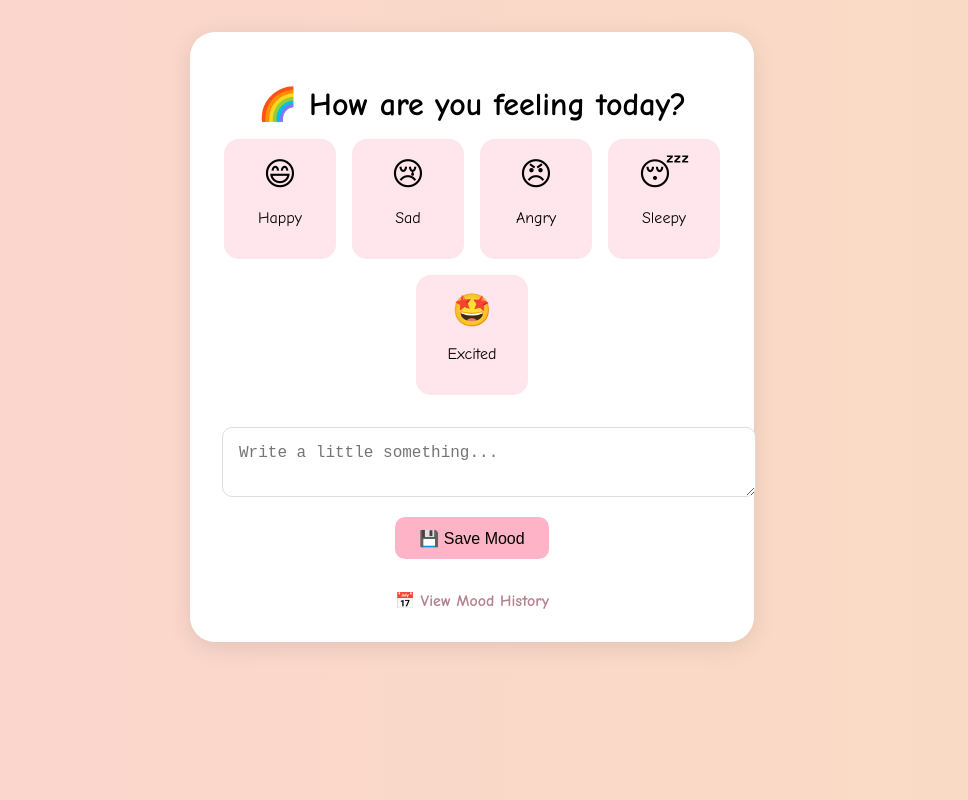
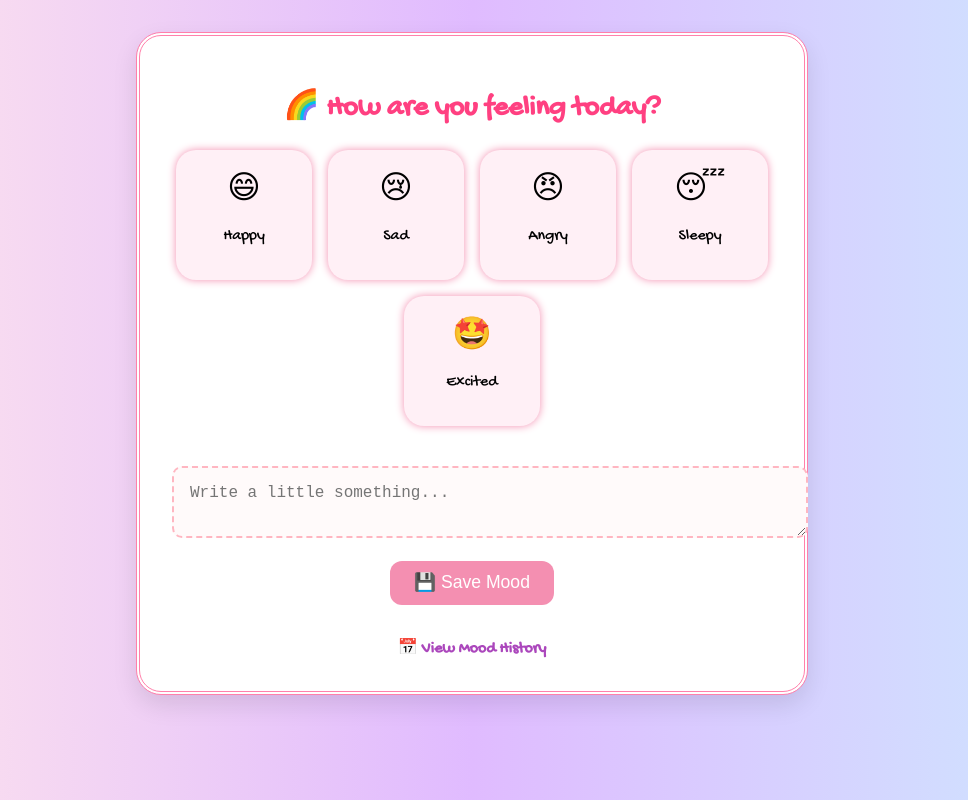
Before and after one commit to i-play-dead/mood-diary, a plain HTML site: page index.html in a window 1280 px wide. Shown: the whole page, without its empty margins (168-1136 px from the left). Drawn offline with Linux system fonts and the light colour scheme.

Commit message:
Update style.css

```diff
--- a/style.css
+++ b/style.css
@@ -1,21 +1,32 @@
+@import url('https://fonts.googleapis.com/css2?family=Gochi+Hand&display=swap');
+
 body {
   margin: 0;
-  font-family: 'Comic Sans MS', cursive, sans-serif;
-  background: linear-gradient(to right, #fcd5ce, #f9dcc4);
+  font-family: 'Gochi Hand', cursive;
+  background: linear-gradient(to right, #ffe5ec, #e0bbff, #cde7ff);
+  animation: bgMove 20s infinite linear;
+}
+
+@keyframes bgMove {
+  0% { background-position: 0% 50%; }
+  100% { background-position: 100% 50%; }
 }
 
 .container {
-  max-width: 500px;
+  max-width: 600px;
   margin: 2rem auto;
-  background: #fff;
+  background: white;
   padding: 2rem;
   border-radius: 25px;
-  box-shadow: 0 5px 25px rgba(0,0,0,0.1);
+  box-shadow: 0 10px 25px rgba(0,0,0,0.1);
   text-align: center;
+  border: 4px double #ff80ab;
 }
 
 h1 {
-  margin-bottom: 1rem;
+  margin-bottom: 1.5rem;
+  color: #ff4081;
+  font-size: 1.8rem;
 }
 
 .mood-grid {
@@ -23,26 +34,29 @@ h1 {
   flex-wrap: wrap;
   justify-content: center;
   gap: 1rem;
-  margin-bottom: 1rem;
+  margin-bottom: 1.5rem;
 }
 
 .mood-card {
-  background: #ffe5ec;
+  background: #fff0f6;
   padding: 1rem;
-  border-radius: 15px;
-  width: 80px;
+  border-radius: 20px;
+  width: 100px;
   cursor: pointer;
-  transition: transform 0.2s, box-shadow 0.2s;
+  box-shadow: 0 0 8px #f48fb1;
+  transition: 0.2s;
+  border: 2px solid transparent;
 }
 
 .mood-card:hover {
-  transform: scale(1.05);
-  box-shadow: 0 4px 10px rgba(0,0,0,0.1);
+  transform: translateY(-5px);
+  box-shadow: 0 0 10px #ff80ab;
 }
 
 .mood-card.selected {
-  background: #ffc2d1;
-  border: 2px solid #ff8fab;
+  background: #ffd1dc;
+  border-color: #f06292;
+  box-shadow: 0 0 12px #f06292;
 }
 
 .mood-card span {
@@ -55,24 +69,32 @@ textarea {
   margin-top: 1rem;
   padding: 1rem;
   border-radius: 10px;
-  border: 1px solid #ddd;
+  border: 2px dashed #ffb6c1;
   font-size: 1rem;
+  resize: vertical;
+  background: #fffafa;
 }
 
 #save-btn {
   margin-top: 1rem;
-  background-color: #ffb3c6;
+  background: #f48fb1;
   border: none;
+  color: white;
   padding: 0.7rem 1.5rem;
-  border-radius: 10px;
-  font-size: 1rem;
+  border-radius: 12px;
+  font-size: 1.1rem;
   cursor: pointer;
+  transition: 0.2s;
+}
+
+#save-btn:hover {
+  background: #ec407a;
 }
 
 .history-link {
   display: block;
   margin-top: 2rem;
   text-decoration: none;
-  color: #b5838d;
+  color: #ab47bc;
   font-weight: bold;
 }
```
